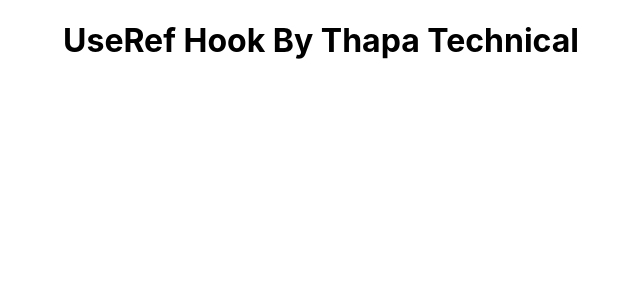
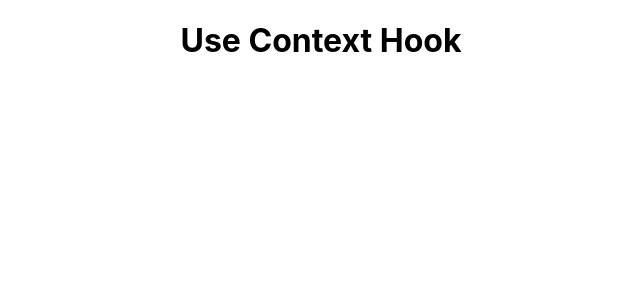
Before and after one commit to codewithzaman/React-Hooks-Tutorial, a React (Create React App) app: page / in a window 1280 px wide. Shown: the top 300 px of the page, without its empty margins (319-959 px from the left). Built offline with nearby package versions, Linux system fonts and the light colour scheme.

Commit message:
UseContext Hook

```diff
--- a/src/App.js
+++ b/src/App.js
@@ -1,4 +1,5 @@
 import './App.css';
+import UseContext from './React-Hooks/UseContext/UseContext';
 import UseRef from './React-Hooks/UseRef/UseRef';
 import UseRef2 from './React-Hooks/UseRef/UseRef2';
 // import UseCallBack from './React-Hooks/UseCallback/UseCallBack';
@@ -9,7 +10,8 @@
       {/* <UseMemo/> */}
       {/* <UseCallBack/> */}
       {/* <UseRef/> */}
-      <UseRef2/>
+      {/* <UseRef2/> */}
+      <UseContext/>
     </div>
   );
 }
--- /dev/null
+++ b/src/React-Hooks/UseContext/UseContext.js
@@ -0,0 +1,11 @@
+import React from 'react'
+
+function UseContext() {
+  return (
+    <div>
+      <h1>Use Context Hook </h1>
+    </div>
+  )
+}
+
+export default UseContext
--- a/src/React-Hooks/UseRef/UseRef2.js
+++ b/src/React-Hooks/UseRef/UseRef2.js
@@ -1,11 +1,20 @@
-import React from 'react'
+// UseRef hook create a mutable variable which will not re render the components.
+// UseRef also used to access the DOM element directly
+import React, { useState, useEffect, useRef} from "react";
+const UseRef2 = () =>{
+const [myData, setMyData] = useState("");
+const [count, setCount] = useState();
+useEffect (() => {
+setCount (count + 1)},[]);
+return (
+    <div>
+        <input
+type="text"
+value={myData}
+onChange={(e) => setMyData(e.target.value)}/>
 
-function UseRef2() {
-  return (
-    <div>
-      <h1>UseRef Hook By Thapa Technical</h1>
+<p>The number of times render: {count}</p>
     </div>
-  )
-}
-
+);
+};
 export default UseRef2
```
